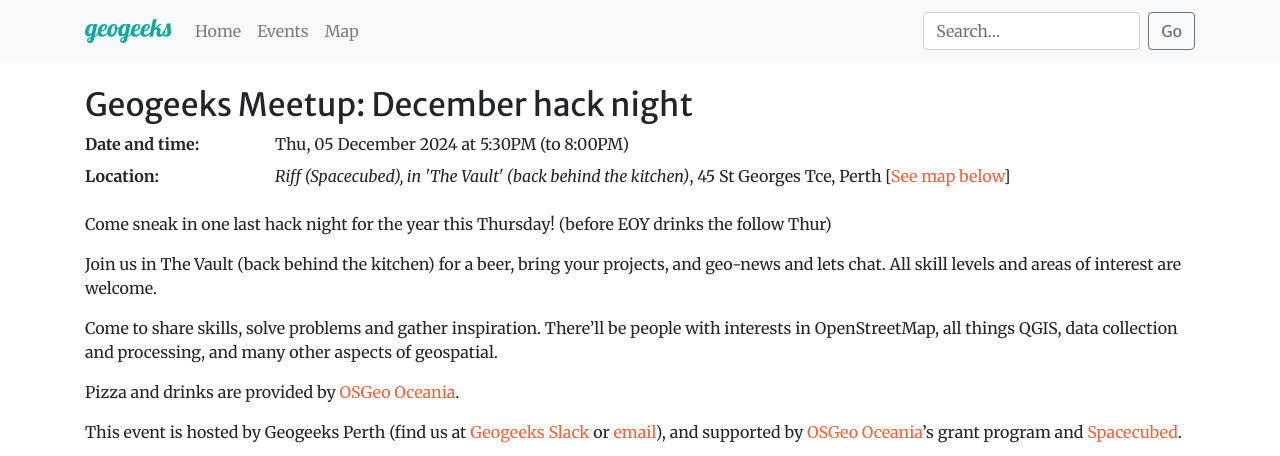
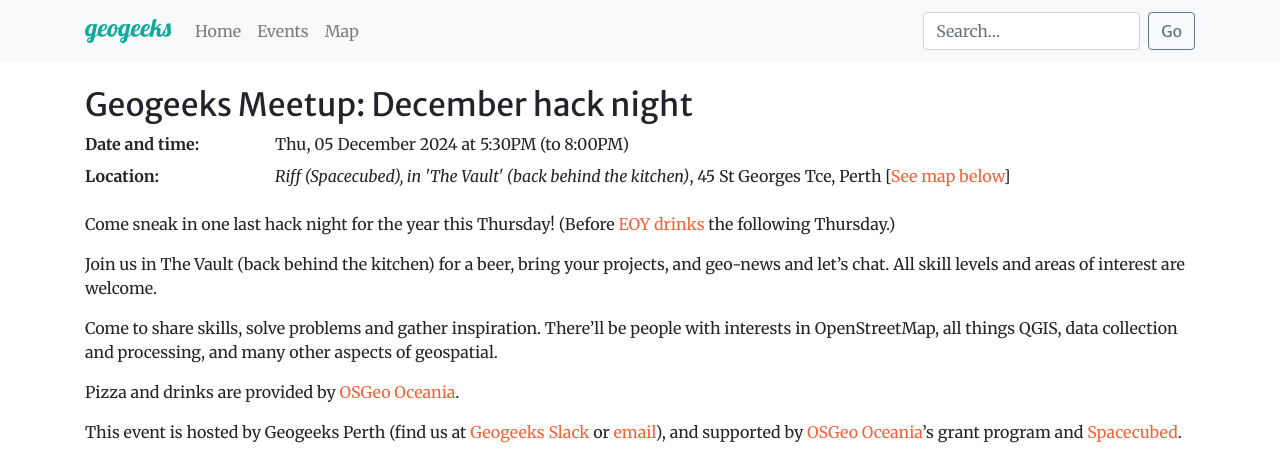
Before and after one commit to geogeeks-au/geogeeks-au.github.io, a Jekyll site: the page built from 2024/1205_hack_night.md, in a window 1280 px wide, cut to the strip 0-456 px from the top of the page. Built offline with Jekyll 4.4.1, drawn with Linux system fonts in a browser that asks for light colours; comment, search, counter and statistics services are not loaded.

Commit message:
Update 1205_hack_night.md
* Add link to next event.
* Copyedit.

```diff
--- a/2024/1205_hack_night.md
+++ b/2024/1205_hack_night.md
@@ -12,9 +12,9 @@
 commons_category: Geogeeks 2024-12-05
 ---
 
-Come sneak in one last hack night for the year this Thursday! (before EOY drinks the follow Thur)
+Come sneak in one last hack night for the year this Thursday! (Before [EOY drinks](https://geogeeks.org/2024/1212_xmas-geosocial.html) the following Thursday.)
 
-Join us in The Vault (back behind the kitchen) for a beer, bring your projects, and geo-news and lets chat. All skill levels and areas of interest are welcome.
+Join us in The Vault (back behind the kitchen) for a beer, bring your projects, and geo-news and let's chat. All skill levels and areas of interest are welcome.
 
 Come to share skills, solve problems and gather inspiration.
 There'll be people with interests in OpenStreetMap, all things QGIS, data collection and processing,
```
